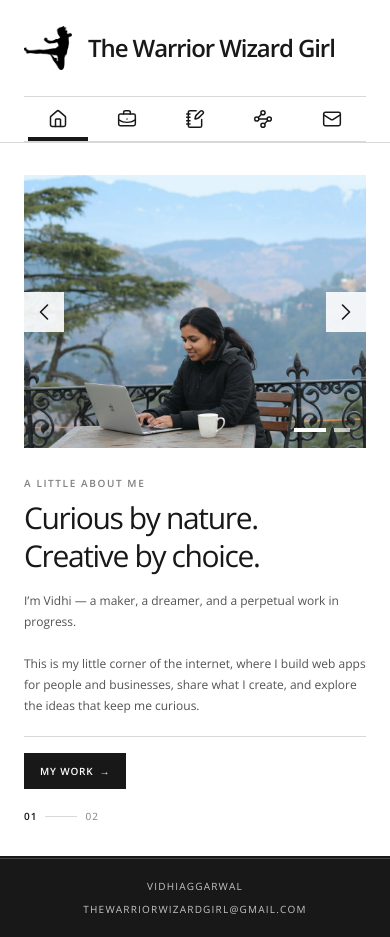
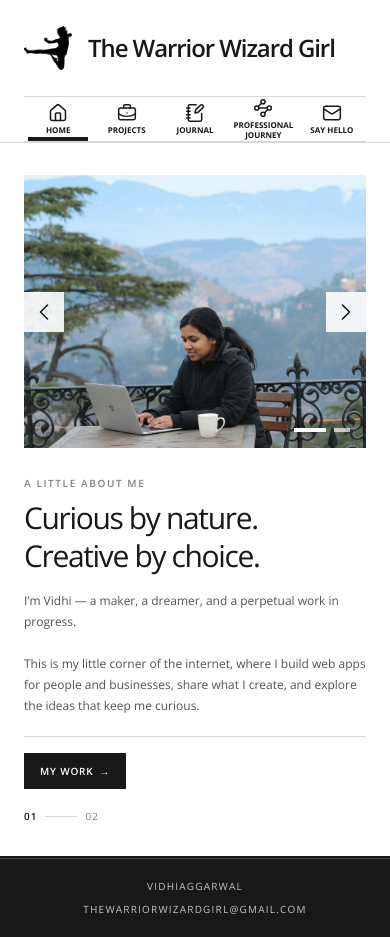
Before and after one commit to thewarriorwizardgirl/vidhiaggarwal, a React (Vite) app: page / in a window 390 px wide. Built offline with nearby package versions, Linux system fonts and the light colour scheme.

Commit message:
updates in navbar and added whatsapp number

```diff
--- a/src/components/ContactPage.tsx
+++ b/src/components/ContactPage.tsx
@@ -1,8 +1,8 @@
 import { ArrowUpRight, Mail, MessageCircle } from 'lucide-react'
+import { contactEmail } from '../data/contact'
 
-const email = 'thewarriorwizardgirl@gmail.com'
 const whatsappUrl =
-  'https://wa.me/?text=Hi%20Vidhi!%20I%20would%20like%20to%20discuss%20launching%20or%20upgrading%20a%20website%20or%20blog.'
+  'https://wa.me/919873816925?text=Hi%20Vidhi!%20I%20would%20like%20to%20discuss%20launching%20or%20upgrading%20a%20website%20or%20blog.'
 
 export default function ContactPage() {
   return (
@@ -21,7 +21,7 @@ export default function ContactPage() {
         <div className="grid max-w-[610px] gap-3">
           <a
             className="group flex min-h-[92px] items-center gap-4 border border-line p-4 transition-colors hover:bg-mist sm:gap-5 sm:p-5"
-            href={`mailto:${email}`}
+            href={`mailto:${contactEmail}`}
           >
             <span className="flex size-[50px] shrink-0 items-center justify-center bg-ink text-white">
               <Mail aria-hidden="true" size={22} strokeWidth={1.7} />
@@ -29,7 +29,7 @@ export default function ContactPage() {
             <span className="min-w-0 flex-1">
               <span className="block text-xs text-ink/60">Email me</span>
               <span className="mt-1 block break-all text-sm font-semibold sm:text-base">
-                {email}
+                {contactEmail}
               </span>
             </span>
             <ArrowUpRight
--- a/src/components/Footer.tsx
+++ b/src/components/Footer.tsx
@@ -1,3 +1,5 @@
+import { contactEmail } from '../data/contact'
+
 export default function Footer() {
   return (
     <footer className="border-t border-white/20 bg-ink text-white">
@@ -5,9 +7,9 @@ export default function Footer() {
         <span>vidhiaggarwal</span>
         <a
           className="transition-colors hover:text-white"
-          href="mailto:thewarriorwizardgirl@gmail.com"
+          href={`mailto:${contactEmail}`}
         >
-          thewarriorwizardgirl@gmail.com
+          {contactEmail}
         </a>
       </div>
     </footer>
--- a/src/components/Header.tsx
+++ b/src/components/Header.tsx
@@ -55,7 +55,7 @@ export default function Header({ currentPage, onNavigate }: HeaderProps) {
               <a
                 aria-label={item.label}
                 aria-current={isActive ? 'page' : undefined}
-                className={`group relative flex min-h-11 items-center justify-center px-1 text-center text-xs font-bold uppercase tracking-[0.09em] transition-colors after:absolute after:inset-x-1 after:bottom-0 after:h-1 after:origin-left after:bg-ink after:transition-transform after:duration-300 sm:min-h-12 sm:text-sm ${
+                className={`group relative flex min-h-11 flex-col items-center justify-center gap-0.5 px-1 text-center text-xs font-bold uppercase tracking-[0.09em] transition-colors after:absolute after:inset-x-1 after:bottom-0 after:h-1 after:origin-left after:bg-ink after:transition-transform after:duration-300 sm:min-h-12 sm:flex-row sm:gap-4 sm:text-sm ${
                   isActive
                     ? 'text-ink after:scale-x-100'
                     : 'text-ink/60 after:scale-x-0 hover:text-ink hover:after:scale-x-100 focus-visible:text-ink focus-visible:after:scale-x-100'
@@ -67,9 +67,20 @@ export default function Header({ currentPage, onNavigate }: HeaderProps) {
               >
                 <item.Icon
                   aria-hidden="true"
-                  className="size-5 sm:hidden"
+                  className="size-5"
                   strokeWidth={1.8}
                 />
+                <span className="text-[8px] leading-tight tracking-normal sm:hidden">
+                  {item.label === 'Professional Journey' ? (
+                    <>
+                      Professional
+                      <br />
+                      Journey
+                    </>
+                  ) : (
+                    item.label
+                  )}
+                </span>
                 <span className="hidden sm:inline">{item.label}</span>
               </a>
             )
--- /dev/null
+++ b/src/data/contact.ts
@@ -0,0 +1 @@
+export const contactEmail = 'thewarriorwizardgirl@gmail.com'
--- a/src/data/projects.ts
+++ b/src/data/projects.ts
@@ -16,7 +16,26 @@ const comingSoonImage = '/images/projects/coming-soon.png'
 
 export const projectGroups: ProjectGroup[] = [
   {
-    title: 'Business Websites',
+    title: 'Portfolios',
+    subtitle: 'Personal & Professional Showcases',
+    projects: [
+      {
+        name: "Shruti's Studio",
+        description: 'Artist & Designer Portfolio',
+        image: '/images/projects/shruti.png',
+        href: 'https://shruti-bansal.netlify.app/',
+        status: 'Live',
+      },
+      {
+        name: 'Space Ishika',
+        description: 'Product Leadership & Systems',
+        image: comingSoonImage,
+        status: 'Soon',
+      },
+    ],
+  },
+  {
+    title: 'Business',
     subtitle: 'Commercial & Storefronts',
     projects: [
       {
@@ -40,23 +59,4 @@ export const projectGroups: ProjectGroup[] = [
       },
     ],
   },
-  {
-    title: 'Personal Portfolios',
-    subtitle: 'Profiles & Case Studies',
-    projects: [
-      {
-        name: "Shruti's Studio",
-        description: 'Artist & Designer Portfolio',
-        image: '/images/projects/shruti.png',
-        href: 'https://shruti-bansal.netlify.app/',
-        status: 'Live',
-      },
-      {
-        name: 'Space Ishika',
-        description: 'Product Leadership & Systems',
-        image: comingSoonImage,
-        status: 'Soon',
-      },
-    ],
-  },
 ]
```
Also changed, not shown: 12 other files (tests, documents, lock files or other folders).
